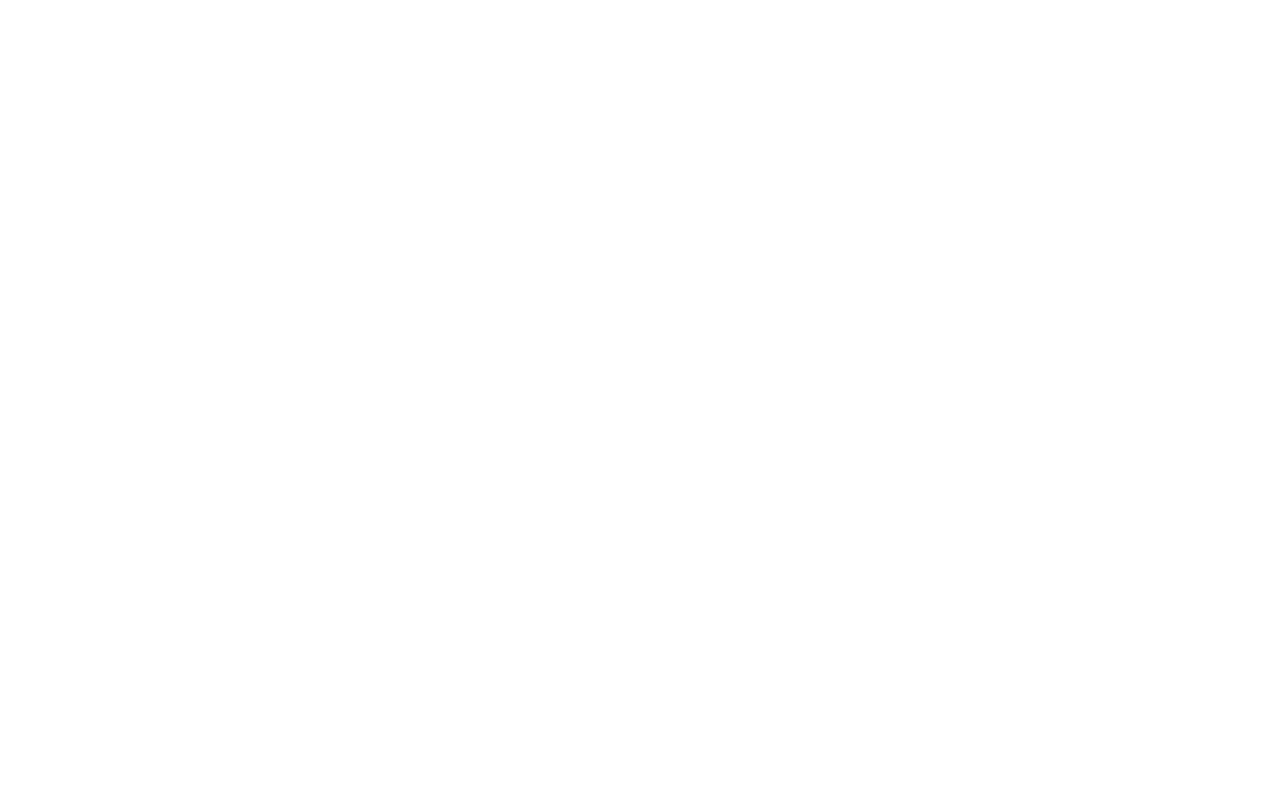
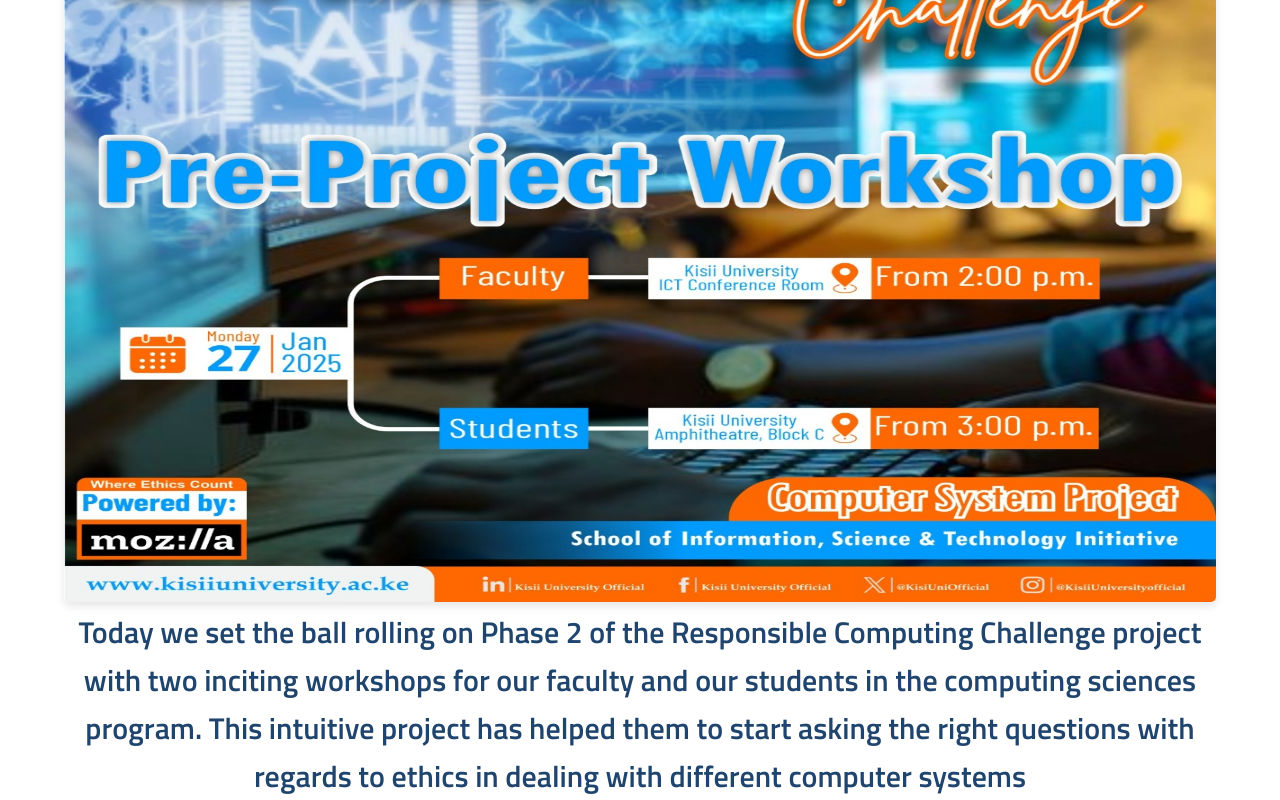
Before and after one commit to efpha/rc_web-app, a Next.js app: page /workshops/workshop1 in a window 1280 px wide. Before the commit this address had no page. Shown: the part 550-1350 px from the top of the page. Before the commit the page ends 880 px from the top, so only its background shows below. Built offline with nearby package versions, Linux system fonts and the light colour scheme.

Commit message:
Initial workshop1 page

```diff
--- /dev/null
+++ b/src/app/workshops/workshop1/page.tsx
@@ -0,0 +1,26 @@
+import Image from 'next/image';
+import Link from 'next/link'
+
+export default function WorkshopPage() {
+  return (
+    <div>
+      <h1>Mozilla Responsible Computing Project</h1>
+      <span className='date'>Date... by <Link href="https://kisiiuniversity.ac.ke/">Kisii University</Link></span>
+        <section className="rcimg abt">
+            <Image
+                src="/images/workshop1.jpg"
+                alt="Kisii University"
+                width={500}
+                height={1000}
+            />
+        </section>
+        <div className="content abt">
+            Today we set the ball rolling on Phase 2 of the Responsible Computing
+            Challenge project with two inciting workshops for our faculty and our
+            students in the computing sciences program. This intuitive project has
+            helped them to start asking the right questions with regards to ethics
+            in dealing with different computer systems
+        </div>
+    </div>
+  );
+}
```
